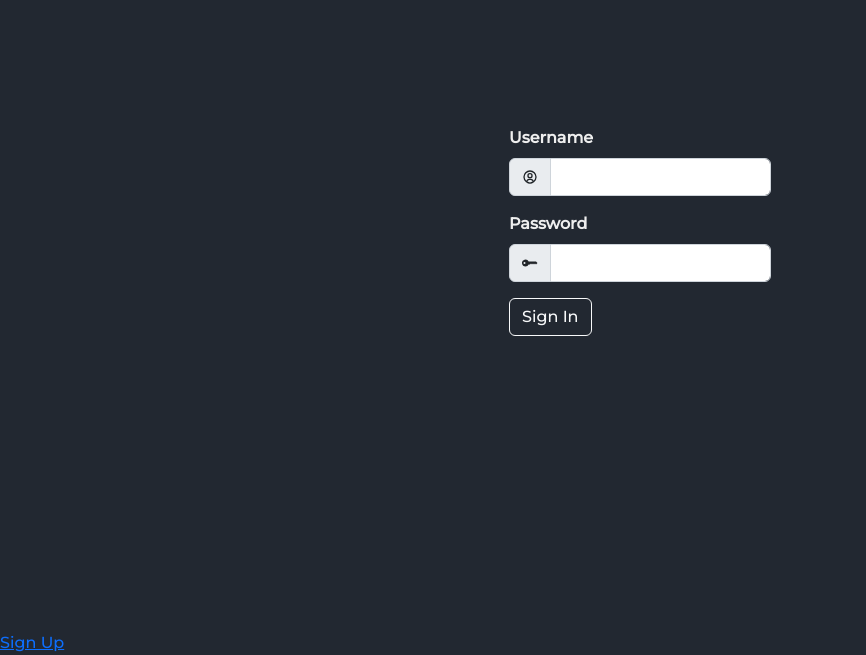
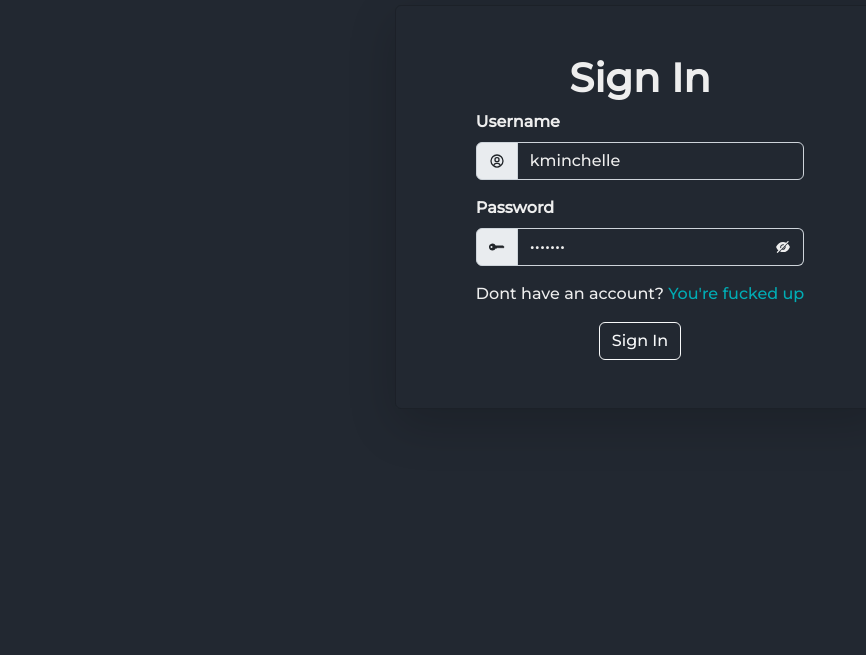
Before and after one commit to Rasluka/exercises-in-sandbox, a React (Vite) app: page /login in a window 1280 px wide. Shown: the part 169-824 px from the top of the page, without its empty margins (0-866 px from the left). After the commit the page ends 800 px from the top, so only its background shows below. Built offline with nearby package versions, Linux system fonts and the light colour scheme.

Commit message:
Sign In finished

```diff
--- a/package.json
+++ b/package.json
@@ -10,13 +10,15 @@
     "preview": "vite preview"
   },
   "dependencies": {
+    "axios": "^1.4.0",
     "bootstrap": "^5.2.3",
     "formik": "^2.2.9",
     "react": "^18.2.0",
     "react-dom": "^18.2.0",
     "react-icons": "^4.8.0",
     "react-router-dom": "^6.11.1",
-    "react-toastify": "^9.1.2"
+    "react-toastify": "^9.1.2",
+    "yup": "^1.1.1"
   },
   "devDependencies": {
     "@types/react": "^18.0.28",
--- a/src/App.jsx
+++ b/src/App.jsx
@@ -2,15 +2,16 @@ import './App.css';
 import { Routes, Route } from 'react-router-dom';
 import Home from './components/Home';
 import SignIn from './pages/users/SignIn';
-import SignUp from './pages/users/SignUp';
+import CurrentUserContext from './UserContext';
 
 function App() {
   return (
-    <Routes>
-      <Route path="/" element={<Home />} />
-      <Route path="/login" element={<SignIn />} />
-      <Route path="/register" element={<SignUp />} />
-    </Routes>
+    <CurrentUserContext>
+      <Routes>
+        <Route path="/" element={<Home />} />
+        <Route path="/login" element={<SignIn />} />
+      </Routes>
+    </CurrentUserContext>
   );
 }
 
--- /dev/null
+++ b/src/UserContext.jsx
@@ -0,0 +1,49 @@
+import {
+  useCallback,
+  useEffect,
+  useState,
+  createContext,
+  useContext,
+} from 'react';
+import { useNavigate } from 'react-router-dom';
+import userService from './pages/users/userService';
+
+const UserContext = createContext();
+
+export const useUserContext = () => useContext(UserContext);
+
+function CurrentUserContext({ children }) {
+  const [currentUser, setCurrentUser] = useState(null);
+  const getSessionToken = () => JSON.parse(localStorage.getItem('usertoken'));
+  const navigate = useNavigate();
+
+  const getCurrentUser = useCallback(async () => {
+    try {
+      const { token, id } = getSessionToken();
+
+      if (!token) {
+        throw new Error('Token not found');
+      }
+
+      const res = await userService.getCurrentUser(token, id);
+
+      if (!res) {
+        throw new Error('Could not fetch testRequest');
+      }
+
+      setCurrentUser(res.data);
+    } catch (error) {
+      navigate('/login');
+    }
+  }, [navigate]);
+
+  useEffect(() => {
+    getCurrentUser();
+  }, [getCurrentUser]);
+
+  return (
+    <UserContext.Provider value={currentUser}>{children}</UserContext.Provider>
+  );
+}
+
+export default CurrentUserContext;
--- a/src/components/Home.jsx
+++ b/src/components/Home.jsx
@@ -1,11 +1,39 @@
 import React from 'react';
+import { useNavigate } from 'react-router-dom';
+import { useUserContext } from '../UserContext';
 
 function Home() {
+  const currrentUser = useUserContext();
+  const navigate = useNavigate();
+
+  if (!currrentUser) {
+    return (
+      <div className="d-flex align-items-center justify-content-center vh-100">
+        <div className="spinner-border text-light" role="status">
+          <span className="visually-hidden">Loading...</span>
+        </div>
+      </div>
+    );
+  }
+
   return (
     <>
       <h1 className="text-center">New App</h1>
 
-      <h2 className="text-center">Hello</h2>
+      <h2 className="text-center">Hellox, {currrentUser.firstName}!</h2>
+
+      <div className="text-center">
+        <button
+          type="button"
+          className="btn btn-outline-light"
+          onClick={() => {
+            localStorage.removeItem('usertoken');
+            navigate('/login');
+          }}
+        >
+          Log Out
+        </button>
+      </div>
     </>
   );
 }
--- a/src/pages/users/SignIn.jsx
+++ b/src/pages/users/SignIn.jsx
@@ -1,21 +1,64 @@
-import React from 'react';
-import { Link } from 'react-router-dom';
-import { Formik, Form, Field } from 'formik';
+import React, { useCallback, useState } from 'react';
+import { Link, useNavigate } from 'react-router-dom';
+import { Formik, Form, Field, ErrorMessage } from 'formik';
 import { BiUserCircle } from 'react-icons/bi';
 import { BsFillKeyFill } from 'react-icons/bs';
+import { AiFillEye, AiFillEyeInvisible } from 'react-icons/ai';
+import * as Yup from 'yup';
+import userService from './userService';
+import './users.css';
+
+const signInSchema = Yup.object().shape({
+  username: Yup.string()
+    .min(6, 'Username too Short!')
+    .required('Provide Username'),
+  password: Yup.string()
+    .min(7, 'Password too Short!')
+    .required('Provide Password'),
+});
 
 export default function SignIn() {
   const signInForm = {
-    username: '',
-    password: '',
+    username: 'kminchelle',
+    password: '0lelplR',
+  };
+  const navigate = useNavigate();
+
+  const [isPassworShown, setIsPasswordShown] = useState(false);
+
+  const handleSignInRequest = useCallback(
+    async (signInData) => {
+      try {
+        const res = await userService.singInRequest(signInData);
+
+        if (!res) {
+          throw new Error('Invalid credentials');
+        }
+        localStorage.setItem(
+          'usertoken',
+          JSON.stringify({ id: res.data.id, token: res.data.token })
+        );
+        navigate('/');
+      } catch (error) {
+        console.error(error);
+      }
+    },
+    [navigate]
+  );
+
+  const onSignInRequest = (values) => {
+    handleSignInRequest(values);
   };
 
   return (
-    <>
-      <div className=" d-flex align-items-center justify-content-center vh-100">
+    <div className="d-flex align-items-center justify-content-center vh-100">
+      <div className="card bg-transparent user-form-container shadow-lg mb-5  rounded">
+        <h1 className="user-form-title">Sign In</h1>
+
         <Formik
           initialValues={signInForm}
-          className="card shadow-lg p-3 mb-5 bg-body rounded"
+          validationSchema={signInSchema}
+          onSubmit={onSignInRequest}
         >
           <Form>
             <div className="mb-3">
@@ -34,6 +77,11 @@ export default function SignIn() {
                   aria-describedby="username-ico"
                 />
               </div>
+              <ErrorMessage
+                name="username"
+                component="div"
+                className="user-input-error"
+              />
             </div>
 
             <div className="mb-3">
@@ -45,23 +93,54 @@ export default function SignIn() {
                   <BsFillKeyFill />
                 </span>
                 <Field
-                  type="password"
+                  type={isPassworShown ? 'text' : 'password'}
                   name="password"
                   id="password"
-                  className="form-control"
+                  className="form-control password-input"
                   aria-describedby="password-ico"
                 />
+                <span className="input-group-text toggle-show-password-icon">
+                  {isPassworShown ? (
+                    <AiFillEye
+                      cursor="pointer"
+                      onClick={() => {
+                        setIsPasswordShown(!isPassworShown);
+                      }}
+                    />
+                  ) : (
+                    <AiFillEyeInvisible
+                      cursor="pointer"
+                      onClick={() => {
+                        setIsPasswordShown(!isPassworShown);
+                      }}
+                    />
+                  )}
+                </span>
               </div>
+              <ErrorMessage
+                name="password"
+                component="div"
+                className="user-input-error"
+              />
             </div>
 
-            <button type="submit" className="btn btn-outline-light">
-              Sign In
-            </button>
+            <div className="text-center mb-3">
+              <span>Dont have an account? </span>
+              {'  '}
+              <Link to="/" className="user-link">
+                {' '}
+                You&apos;re fucked up
+              </Link>
+            </div>
+
+            <div className="text-center">
+              <button type="submit" className="btn btn-outline-light">
+                Sign In
+              </button>
+            </div>
           </Form>
         </Formik>
       </div>
-
-      <Link to="/register">Sign Up</Link>
-    </>
+    </div>
   );
 }
--- a/src/pages/users/SignUp.jsx
+++ /dev/null
@@ -1,12 +0,0 @@
-import React from 'react';
-import { Link } from 'react-router-dom';
-
-export default function SignUp() {
-  return (
-    <>
-      <h1>Sign Up</h1>
-
-      <Link to="/login">Sign In</Link>
-    </>
-  );
-}
--- /dev/null
+++ b/src/pages/users/userService.js
@@ -0,0 +1,29 @@
+import axios from 'axios';
+
+const singInRequest = (singInData) => {
+  const config = {
+    method: 'POST',
+    url: 'https://dummyjson.com/auth/login',
+    data: singInData,
+    headers: { 'Content-Type': 'application/json' },
+  };
+
+  return axios(config);
+};
+
+const getCurrentUser = (userToken, userId) => {
+  const config = {
+    method: 'GET',
+    url: `https://dummyjson.com/auth/users/${userId}`,
+    headers: {
+      'Content-Type': 'application/json',
+      Authorization: `Bearer ${userToken}`,
+    },
+  };
+
+  return axios(config);
+};
+
+const userService = { singInRequest, getCurrentUser };
+
+export default userService;
--- /dev/null
+++ b/src/pages/users/users.css
@@ -0,0 +1,51 @@
+.form-control {
+  background-color: transparent !important;
+  color: #eeeeee !important;
+}
+
+.form-control:focus {
+  background-color: transparent !important;
+  color: #eeeeee !important;
+}
+
+.password-input {
+  border-right: none !important;
+}
+
+.toggle-show-password-icon {
+  background-color: transparent !important;
+  border-left: none !important;
+  color: #eeeeee !important;
+}
+
+.user-form-container {
+  padding: 3rem 5rem;
+}
+
+.user-form-title {
+  user-select: none;
+  font-weight: bolder;
+  text-align: center;
+  transition: all 0.3s ease-in-out;
+}
+
+.user-form-title:hover {
+  transform: scale(1.1);
+  color: #00adb5;
+}
+
+.user-link {
+  text-decoration: none;
+  color: #00adb5;
+  transition: all 0.3s ease-in-out;
+}
+
+.user-link:hover {
+  color: #ff2e63;
+}
+
+.user-input-error {
+  color: #ff2e63;
+  text-align: center;
+  user-select: none;
+}
```
Also changed, not shown: .eslintrc.cjs, 2 other files (tests, documents, lock files or other folders).
